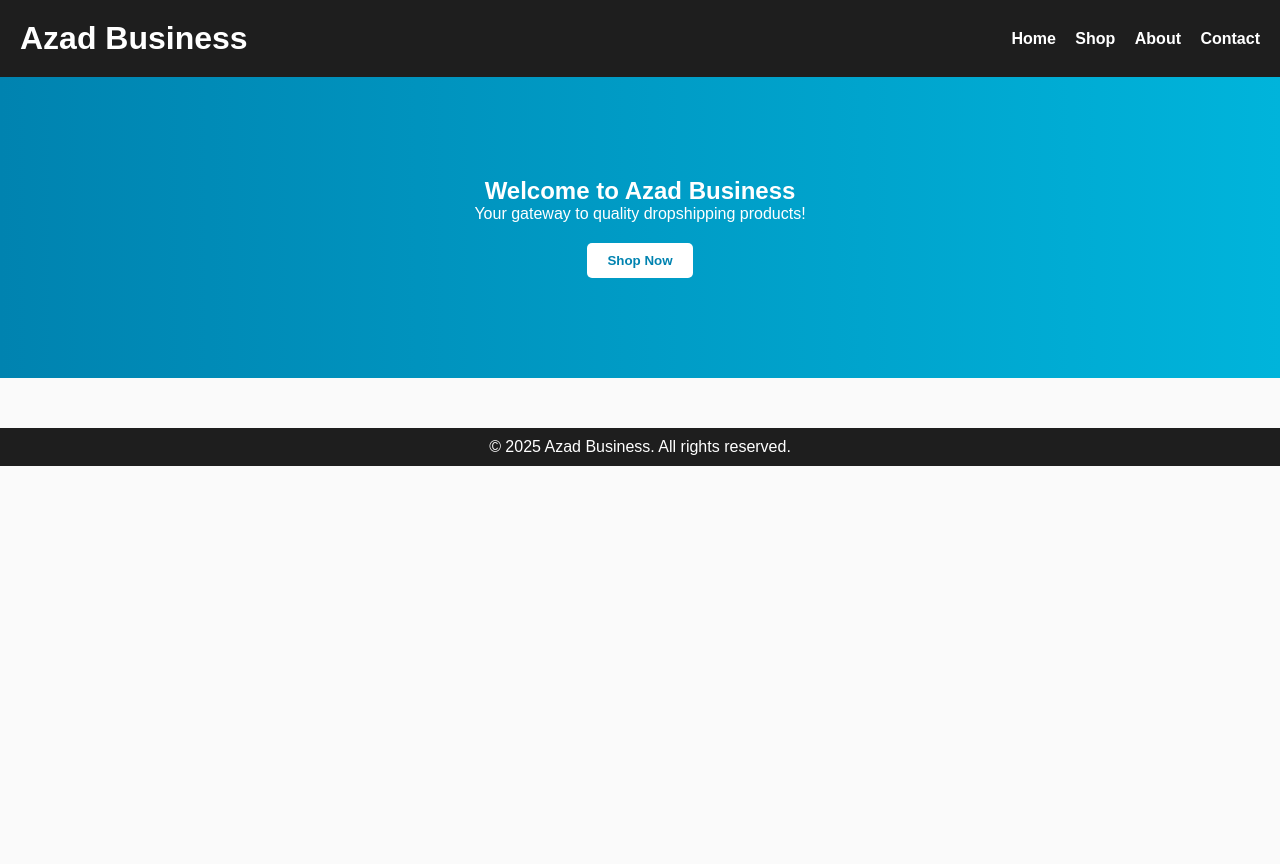
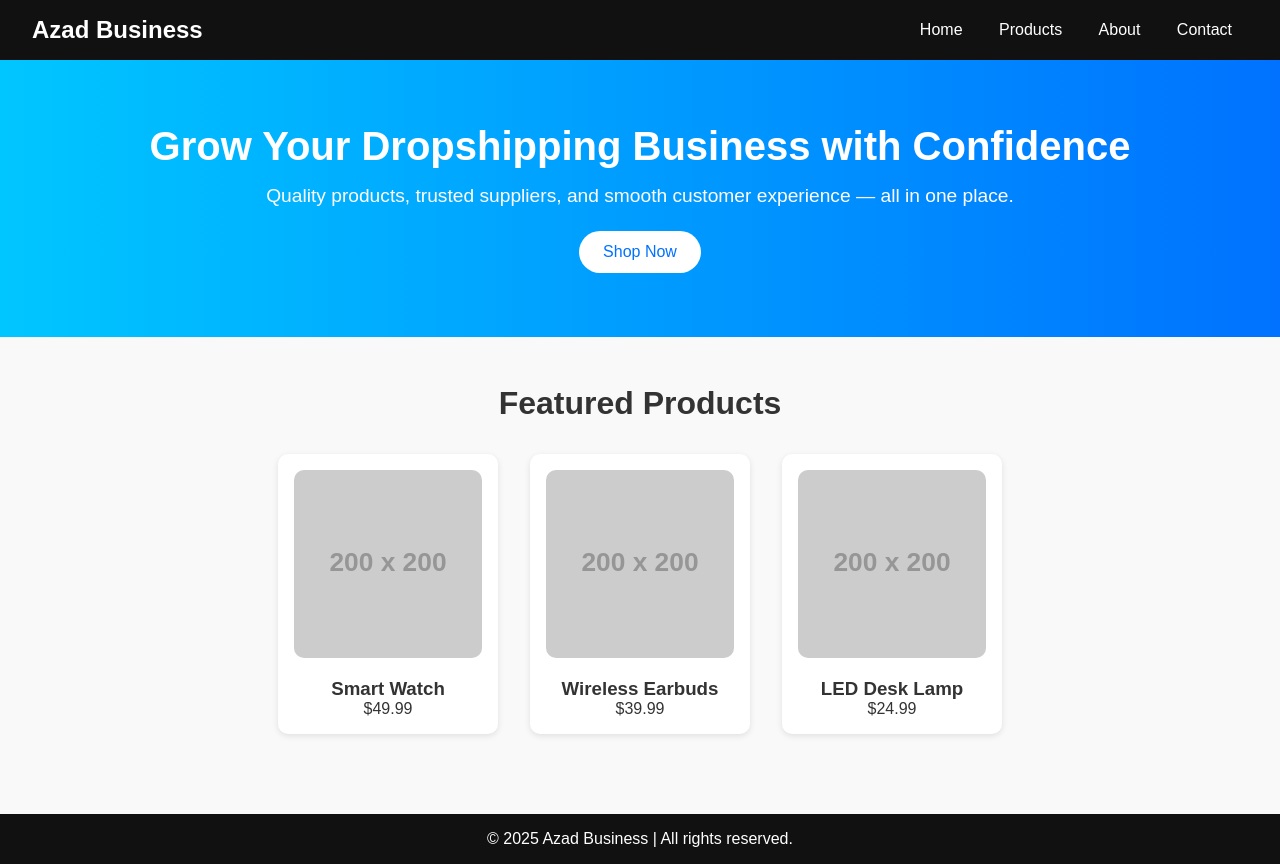
Before and after one commit to Zain-Muhammad-9246/AzadBusiness, a plain HTML site: page index.html in a window 1280 px wide. Before the commit the page ends 800 px from the top, so only its background shows below. Drawn offline with Linux system fonts and the light colour scheme; placeholder pictures from the web are drawn by us.

Commit message:
Replaced with full homepage design

```diff
--- a/index.html
+++ b/index.html
@@ -8,25 +8,44 @@
 </head>
 <body>
   <header>
-    <h1>Azad Business</h1>
+    <div class="logo">Azad Business</div>
     <nav>
       <a href="#">Home</a>
-      <a href="#">Shop</a>
+      <a href="#">Products</a>
       <a href="#">About</a>
       <a href="#">Contact</a>
     </nav>
   </header>
 
   <section class="hero">
-    <h2>Welcome to Azad Business</h2>
-    <p>Your gateway to quality dropshipping products!</p>
+    <h1>Grow Your Dropshipping Business with Confidence</h1>
+    <p>Quality products, trusted suppliers, and smooth customer experience — all in one place.</p>
     <button>Shop Now</button>
   </section>
 
+  <section class="products">
+    <h2>Featured Products</h2>
+    <div class="product-grid">
+      <div class="product">
+        <img src="https://via.placeholder.com/200" alt="Product 1">
+        <h3>Smart Watch</h3>
+        <p>$49.99</p>
+      </div>
+      <div class="product">
+        <img src="https://via.placeholder.com/200" alt="Product 2">
+        <h3>Wireless Earbuds</h3>
+        <p>$39.99</p>
+      </div>
+      <div class="product">
+        <img src="https://via.placeholder.com/200" alt="Product 3">
+        <h3>LED Desk Lamp</h3>
+        <p>$24.99</p>
+      </div>
+    </div>
+  </section>
+
   <footer>
-    <p>&copy; 2025 Azad Business. All rights reserved.</p>
+    <p>© 2025 Azad Business | All rights reserved.</p>
   </footer>
-
-  <script src="script.js"></script>
 </body>
 </html>
--- a/style.css
+++ b/style.css
@@ -2,52 +2,112 @@
   margin: 0;
   padding: 0;
   box-sizing: border-box;
-  font-family: Arial, sans-serif;
+  font-family: 'Poppins', sans-serif;
 }
 
 body {
-  background-color: #fafafa;
-  color: #222;
+  background: #f9f9f9;
+  color: #333;
 }
 
+/* HEADER */
 header {
-  background: #1e1e1e;
-  color: white;
-  padding: 20px;
+  background: #111;
+  color: #fff;
   display: flex;
   justify-content: space-between;
   align-items: center;
+  padding: 1rem 2rem;
+  position: sticky;
+  top: 0;
 }
 
-nav a {
-  color: white;
-  text-decoration: none;
-  margin-left: 15px;
+header .logo {
+  font-size: 1.5rem;
   font-weight: bold;
 }
 
+header nav a {
+  color: #fff;
+  margin: 0 1rem;
+  text-decoration: none;
+  font-weight: 500;
+}
+
+header nav a:hover {
+  color: #00c6ff;
+}
+
+/* HERO */
 .hero {
+  background: linear-gradient(to right, #00c6ff, #0072ff);
+  color: white;
   text-align: center;
-  padding: 100px 20px;
-  background: linear-gradient(to right, #0083b0, #00b4db);
-  color: white;
+  padding: 4rem 1rem;
+}
+
+.hero h1 {
+  font-size: 2.5rem;
+  margin-bottom: 1rem;
+}
+
+.hero p {
+  font-size: 1.2rem;
+  margin-bottom: 1.5rem;
 }
 
 .hero button {
-  margin-top: 20px;
-  padding: 10px 20px;
+  background: #fff;
+  color: #0072ff;
   border: none;
-  background: white;
-  color: #0083b0;
-  font-weight: bold;
+  padding: 0.75rem 1.5rem;
+  border-radius: 25px;
+  font-size: 1rem;
   cursor: pointer;
-  border-radius: 5px;
+  transition: 0.3s;
+}
+
+.hero button:hover {
+  background: #0072ff;
+  color: #fff;
+}
+
+/* PRODUCTS */
+.products {
+  padding: 3rem 2rem;
+  text-align: center;
+}
+
+.products h2 {
+  font-size: 2rem;
+  margin-bottom: 2rem;
+}
+
+.product-grid {
+  display: flex;
+  justify-content: center;
+  flex-wrap: wrap;
+  gap: 2rem;
+}
+
+.product {
+  background: #fff;
+  border-radius: 10px;
+  box-shadow: 0 2px 6px rgba(0,0,0,0.1);
+  padding: 1rem;
+  width: 220px;
+}
+
+.product img {
+  width: 100%;
+  border-radius: 10px;
+  margin-bottom: 1rem;
 }
 
 footer {
-  background: #1e1e1e;
-  color: white;
+  background: #111;
+  color: #fff;
   text-align: center;
-  padding: 10px;
-  margin-top: 50px;
+  padding: 1rem;
+  margin-top: 2rem;
 }
```
